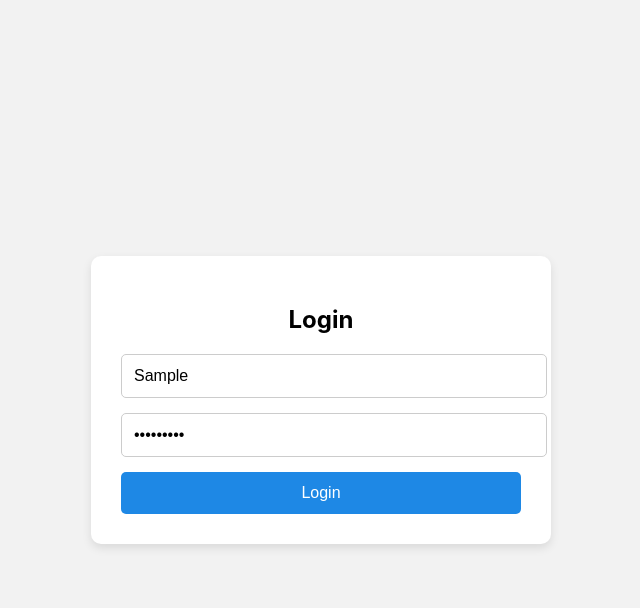
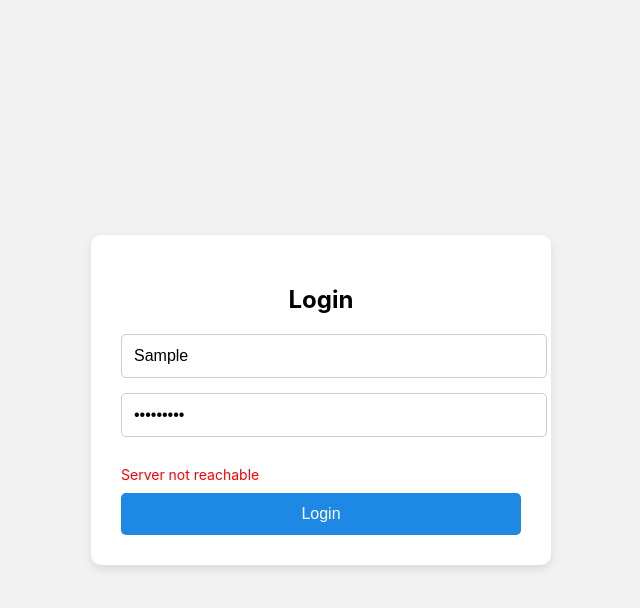
Before and after one commit to sajjadcoding5037-hub/Project_frontend, a React (Create React App) app: page / in a window 1280 px wide. Both pictures are taken after typing "Sample", "Sample123" into the empty fields and a click on the button "Login". Shown: the top 608 px of the page, without its empty margins (319-959 px from the left). Built offline with nearby package versions, Linux system fonts and the light colour scheme; no server answers.

Commit message:
Update Login.js

```diff
--- a/src/components/Login.js
+++ b/src/components/Login.js
@@ -1,12 +1,16 @@
-// src/components/Login.jsx
+// src/components/Login.js
 
 import React, { useState } from "react";
+import axios from "axios";
 
 function Login() {
   const [form, setForm] = useState({
     username: "",
     password: "",
   });
+
+  const [error, setError] = useState("");
+  const [loading, setLoading] = useState(false);
 
   const handleChange = (e) => {
     setForm({
@@ -15,10 +19,37 @@ function Login() {
     });
   };
 
-  const handleSubmit = (e) => {
+  const handleLoginSubmit = async (e) => {
     e.preventDefault();
-    console.log("Login Data:", form);
-    // later: call your backend API here
+    setLoading(true);
+    setError("");
+
+    try {
+      const response = await axios.post(
+        "https://projectbackend-production-378d.up.railway.app/login",
+        form
+      );
+
+      console.log("✅ Login Success:", response.data);
+
+      // Example: store token if backend returns one
+      if (response.data.token) {
+        localStorage.setItem("token", response.data.token);
+      }
+
+      alert("Login successful!");
+
+    } catch (err) {
+      console.error("❌ Login Error:", err);
+
+      if (err.response) {
+        setError(err.response.data.message || "Invalid credentials");
+      } else {
+        setError("Server not reachable");
+      }
+    } finally {
+      setLoading(false);
+    }
   };
 
   return (
@@ -26,7 +57,7 @@ function Login() {
       <div style={styles.card}>
         <h2 style={styles.title}>Login</h2>
 
-        <form onSubmit={handleSubmit}>
+        <form onSubmit={handleLoginSubmit}>
           <input
             type="text"
             name="username"
@@ -45,8 +76,10 @@ function Login() {
             style={styles.input}
           />
 
-          <button type="submit" style={styles.button}>
-            Login
+          {error && <p style={styles.error}>{error}</p>}
+
+          <button type="submit" style={styles.button} disabled={loading}>
+            {loading ? "Logging in..." : "Login"}
           </button>
         </form>
       </div>
@@ -91,6 +124,11 @@ const styles = {
     fontSize: "16px",
     cursor: "pointer",
   },
+  error: {
+    color: "red",
+    marginBottom: "10px",
+    fontSize: "14px",
+  },
 };
 
 export default Login;
```
